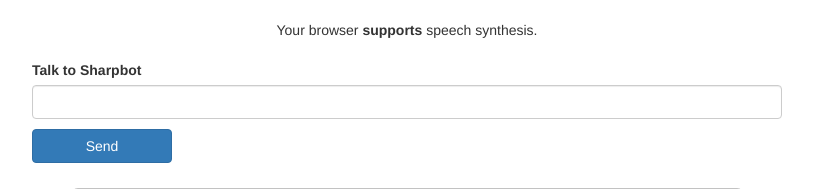
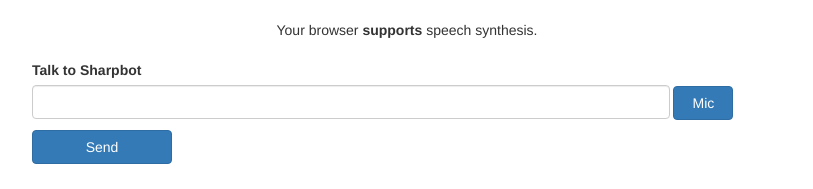
Before and after one commit to praveenmunagapati/solo, a Flask app: page / in a window 1280 px wide. Shown: the part 52-241 px from the top of the page, without its empty margins (233-1046 px from the left). Run offline with Flask 2, Linux system fonts and the light colour scheme; parts of the project's set-up code (start-up, migrations or seed data) failed here and were passed over; some libraries are stand-ins or nearby versions.

Commit message:
added user speech option

```diff
--- a/static/main.js
+++ b/static/main.js
@@ -43,17 +43,12 @@ $(function(){
     window.speechSynthesis.speak(msg);
   };
 
-  var askQuestion = function() {
+  var askQuestion = function(question) {
     thinkingShow();
     $.ajax({
       type: 'POST',
       url: $SCRIPT_ROOT + 'chat',
-      data: $form.serialize(),
-      success: function(result){
-        var result = JSON.parse(result);
-        console.log(result.message);
-        // speak(result.message.toString());
-      },
+      data: question || $form.serialize(),
       complete: function(response) {
         var message = JSON.parse(response.responseText).message;
         speak(message);
@@ -64,6 +59,7 @@ $(function(){
       }
     });
   };
+
   var thinkingShow = function(){
     $thinking.show();
   };
@@ -77,6 +73,18 @@ $(function(){
     $input.val('');
   });
 
+  $('.speech-input').on('click', function(e){
+    e.preventDefault();
+    var message;
+    var recognition = new webkitSpeechRecognition();
+    recognition.start();
+    recognition.onresult = function(e) {
+      console.log(e.results[0][0].transcript);
+      message = e.results[0][0].transcript;
+      askQuestion('query='+message);
+    };
+  });
+
   var init = function() {
     checkCompatibility();
     loadVoices();
--- a/static/style.css
+++ b/static/style.css
@@ -9,10 +9,20 @@ html, body {
 }
 .cleverbotForm {
   margin-top: 20px;
+  width: 100%;
 }
-.cleverbotForm button {
+.query {
+  width: 85%;
+  display: inline-block;
+}
+.send {
   width: 140px;
   margin-top: 10px;
+}
+.speech-input {
+  display: inline-block;
+  width: 60px;
+  text-align: center;
 }
 .options {
   margin: 0 auto;
--- a/templates/base.html
+++ b/templates/base.html
@@ -4,10 +4,10 @@
   <title>Sharpbot - A text to speech AI</title>
 <!--   <link rel="stylesheet" href="{{ url_for('static', filename='public/bootstrap/dist/css/bootstrap.min.css') }}"> -->
   <link rel="stylesheet" href="https://maxcdn.bootstrapcdn.com/bootstrap/3.3.5/css/bootstrap.min.css">
-  <link rel="stylesheet" href="{{ url_for('static', filename='style.min.css') }}">
+  <link rel="stylesheet" href="{{ url_for('static', filename='style.css') }}">
   <!-- <script src="{{ url_for('static', filename='public/jquery/dist/jquery.min.js') }}"></script> -->
   <script src='https://code.jquery.com/jquery-1.11.3.min.js'></script>
-  <script src="{{ url_for('static', filename='main.min.js') }}"></script>
+  <script src="{{ url_for('static', filename='main.js') }}"></script>
 </head>
 <body>
   <nav class='navbar navbar-default'>
--- a/templates/index.html
+++ b/templates/index.html
@@ -14,8 +14,9 @@
 <form action='/chat' method='post' class='cleverbotForm form-group' role='form'>
   <label for='query'>Talk to Sharpbot</label>
   <input type='text' name='query' class='query form-control' />
+  <button class='speech-input btn btn-primary'>Mic</button>
   <p class='thinking'>Sharpbot is thinking...</p>
-  <button class='btn btn-primary'>Send</button>
+  <button class='btn btn-primary send'>Send</button>
 </form>
 
 <div class='options'>
```
